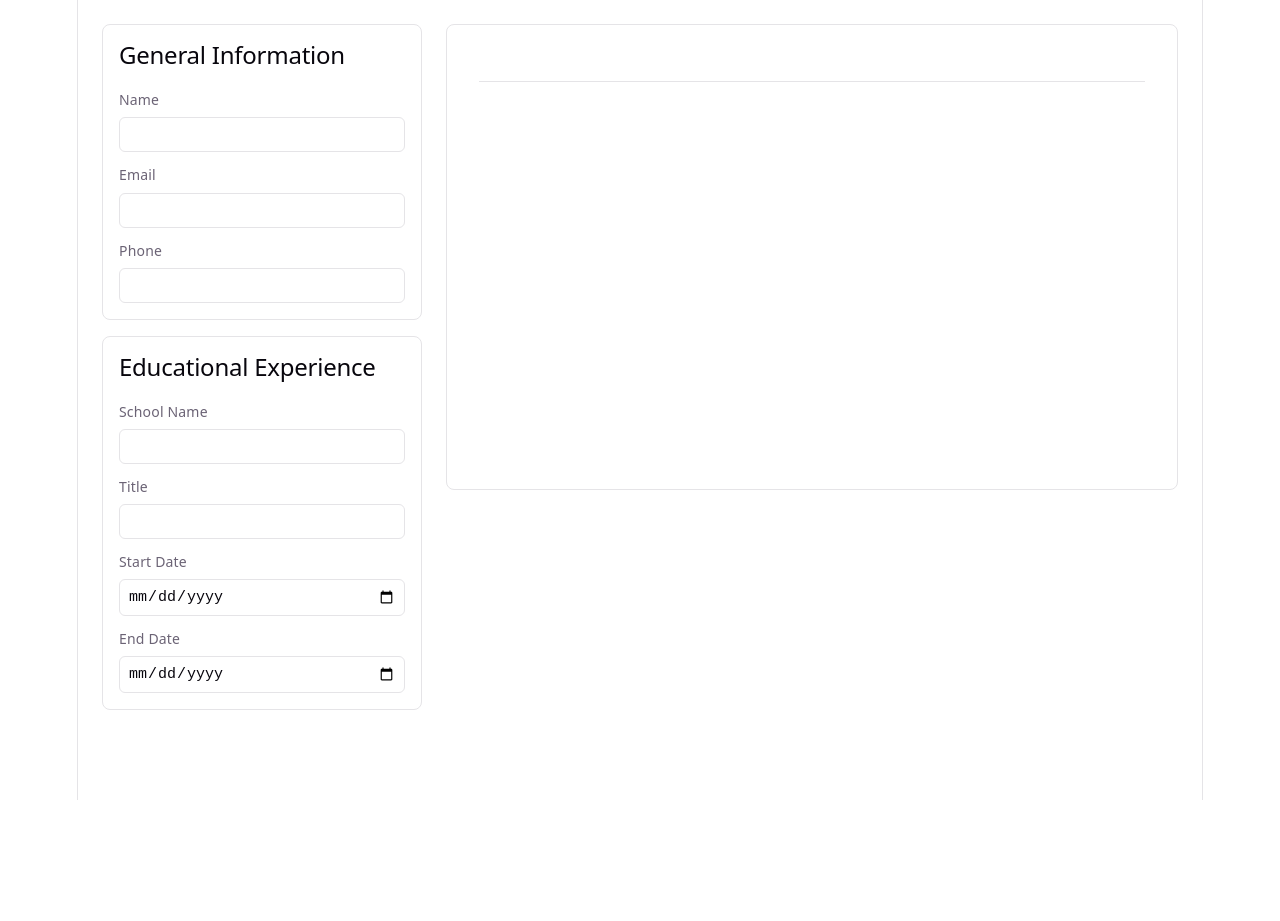
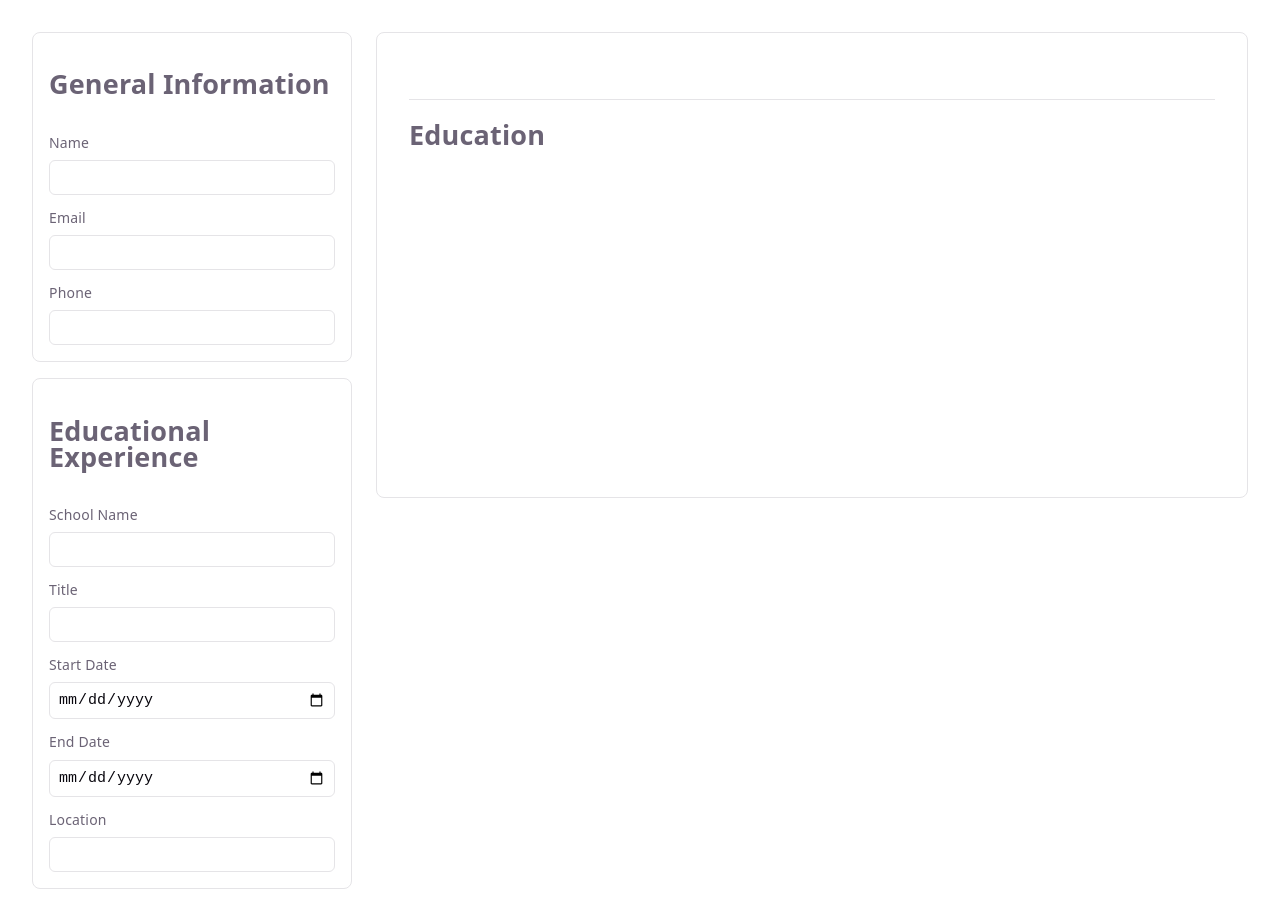
Before and after one commit to naaim04/CV-Application, a React (Vite) app: page / in a window 1280 px wide. Before the commit the page ends 800 px from the top, so only its background shows below. Built offline with nearby package versions, Linux system fonts and the light colour scheme.

Commit message:
implement Educational Section

```diff
--- a/src/App.jsx
+++ b/src/App.jsx
@@ -9,6 +9,14 @@ function App() {
   const [name, setName] = useState('')
   const [email, setEmail] = useState('')
   const [phone, setPhone] = useState('')
+
+  // Education fields — same idea, shared between the form and the resume.
+  const [schoolName, setSchoolName] = useState('')
+  const [title, setTitle] = useState('')
+  const [dateStart, setDateStart] = useState('')
+  const [dateEnd, setDateEnd] = useState('')
+  const [location, setLocation] = useState('')
+
 
   return (
     <div className="app">
@@ -22,8 +30,28 @@ function App() {
         setName={setName}
         setEmail={setEmail}
         setPhone={setPhone}
+        schoolName={schoolName}
+        title={title}
+        dateStart={dateStart}
+        dateEnd={dateEnd}
+        setSchoolName={setSchoolName}
+        setTitle={setTitle}
+        setDateStart={setDateStart}
+        setDateEnd={setDateEnd}
+        location={location}
+        setLocation={setLocation}
       />
-      <Resume name={name} email={email} phone={phone} />
+      <Resume
+        name={name}
+        email={email}
+        phone={phone}
+        schoolName={schoolName}
+        title={title}
+        dateStart={dateStart}
+        dateEnd={dateEnd}
+        location={location}
+      />
+      {/* Resume only DISPLAYS, so it gets values — no setters. */}
     </div>
   )
 }
--- a/src/components/EducationalInfo.jsx
+++ b/src/components/EducationalInfo.jsx
@@ -12,6 +12,8 @@ function EducationalInfo({
   setTitle,
   setDateStart,
   setDateEnd,
+  location,
+  setLocation,
 }) {
   const [isEditing, setIsEditing] = useState(true)
 
@@ -56,6 +58,15 @@ function EducationalInfo({
             onChange={(e) => setDateEnd(e.target.value)}
           />
         </label>
+        <label>
+          Location
+          <input
+            type="text"
+            value={location}
+            onChange={(e) => setLocation(e.target.value)}
+          />
+        </label>
+
       </form>
     )
   }
--- a/src/components/Resume.jsx
+++ b/src/components/Resume.jsx
@@ -1,17 +1,42 @@
 // Resume owns NO state. It just displays the shared values it receives as props.
 // Whenever App's state changes, this re-renders with the new values.
-function Resume({ name, email, phone }) {
+function Resume({
+  name,
+  email,
+  phone,
+  schoolName,
+  title,
+  dateStart,
+  dateEnd,
+  location,
+}) {
   return (
     <main className="resume">
       <header className="resume-header">
-        <h1>{name}</h1>
+        <h1 >{name}</h1>
         <p>
           {email}
           {email && phone ? ' · ' : ''}
           {phone}
         </p>
       </header>
-      {/* Later: education and experience sections display here too */}
+      <div className="resume-body">
+        <section className="resume-section">
+          <h2>Education</h2>
+          <div className="edu-row">
+            <span>{schoolName}</span>
+            <span>{location}</span>
+          </div>
+          <div className="edu-row">
+            <span>{title}</span>
+            <span>
+              {dateStart}
+              {dateStart && dateEnd ? ' to ' : ''}
+              {dateEnd}
+            </span>
+          </div>
+        </section>
+      </div>
     </main>
   )
 }
--- a/src/components/Sidebar.jsx
+++ b/src/components/Sidebar.jsx
@@ -18,6 +18,8 @@ function Sidebar({
   setTitle,
   setDateStart,
   setDateEnd,
+  location,
+  setLocation,
 }) {
   return (
     <aside className="sidebar">
@@ -39,6 +41,8 @@ function Sidebar({
         setTitle={setTitle}
         setDateStart={setDateStart}
         setDateEnd={setDateEnd}
+        location={location}
+        setLocation={setLocation}
       />
 
     </aside>
--- a/src/index.css
+++ b/src/index.css
@@ -25,87 +25,5 @@
   -webkit-font-smoothing: antialiased;
   -moz-osx-font-smoothing: grayscale;
 
-  @media (max-width: 1024px) {
-    font-size: 16px;
-  }
+
 }
-
-@media (prefers-color-scheme: dark) {
-  :root {
-    --text: #9ca3af;
-    --text-h: #f3f4f6;
-    --bg: #16171d;
-    --border: #2e303a;
-    --code-bg: #1f2028;
-    --accent: #c084fc;
-    --accent-bg: rgba(192, 132, 252, 0.15);
-    --accent-border: rgba(192, 132, 252, 0.5);
-    --social-bg: rgba(47, 48, 58, 0.5);
-    --shadow:
-      rgba(0, 0, 0, 0.4) 0 10px 15px -3px, rgba(0, 0, 0, 0.25) 0 4px 6px -2px;
-  }
-
-  #social .button-icon {
-    filter: invert(1) brightness(2);
-  }
-}
-
-body {
-  margin: 0;
-}
-
-#root {
-  width: 1126px;
-  max-width: 100%;
-  margin: 0 auto;
-  text-align: center;
-  border-inline: 1px solid var(--border);
-  min-height: 100svh;
-  display: flex;
-  flex-direction: column;
-  box-sizing: border-box;
-}
-
-h1,
-h2 {
-  font-family: var(--heading);
-  font-weight: 500;
-  color: var(--text-h);
-}
-
-h1 {
-  font-size: 56px;
-  letter-spacing: -1.68px;
-  margin: 32px 0;
-  @media (max-width: 1024px) {
-    font-size: 36px;
-    margin: 20px 0;
-  }
-}
-h2 {
-  font-size: 24px;
-  line-height: 118%;
-  letter-spacing: -0.24px;
-  margin: 0 0 8px;
-  @media (max-width: 1024px) {
-    font-size: 20px;
-  }
-}
-p {
-  margin: 0;
-}
-
-code,
-.counter {
-  font-family: var(--mono);
-  display: inline-flex;
-  border-radius: 4px;
-  color: var(--text-h);
-}
-
-code {
-  font-size: 15px;
-  line-height: 135%;
-  padding: 4px 8px;
-  background: var(--code-bg);
-}
--- a/src/styles/layout.css
+++ b/src/styles/layout.css
@@ -69,11 +69,22 @@
 .resume-header {
   border-bottom: 1px solid var(--border);
   padding-bottom: 16px;
+  text-align: center;
 }
 
 .resume-header h1 {
   margin: 0 0 8px;
   font-size: 40px;
+}
+.resume-name {
+  text-align: center;
+}
+/* One education line: left item sticks left, right item sticks to the far end. */
+.edu-row {
+  display: flex;
+  justify-content: space-between;
+  align-items: baseline;
+  gap: 12px;
 }
 
 @media (max-width: 768px) {
```
Also changed, not shown: src/App.css (deleted, +0 -184 lines).
